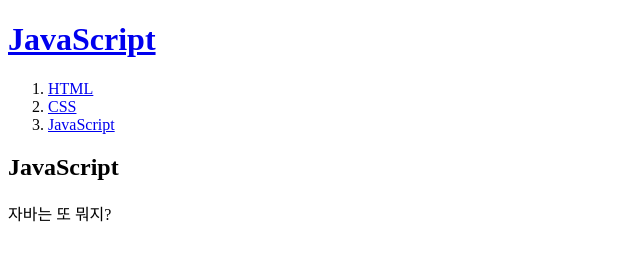
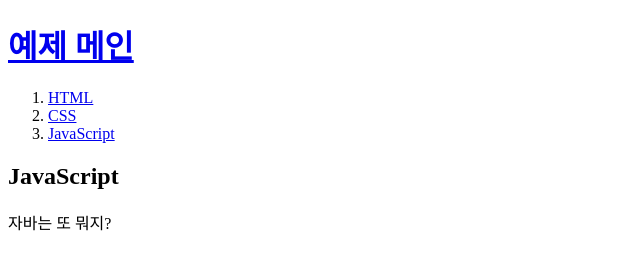
Before and after one commit to punxnreggae/my-first-web-site, a plain HTML site: page 3.html in a window 1280 px wide. Shown: the whole page, without its empty margins (0-640 px from the left). Drawn offline with Linux system fonts and the light colour scheme.

Commit message:
수정본

```diff
--- a/3.html
+++ b/3.html
@@ -6,7 +6,7 @@
 </head>
 
 <body>
-  <h1><a href="index.html">JavaScript</a></h1>
+  <h1><a href="index.html">예제 메인</a></h1>
   <ol>
     <li><a href="1.html">HTML</a></li>
     <li><a href="2.html">CSS</a></li>
```
